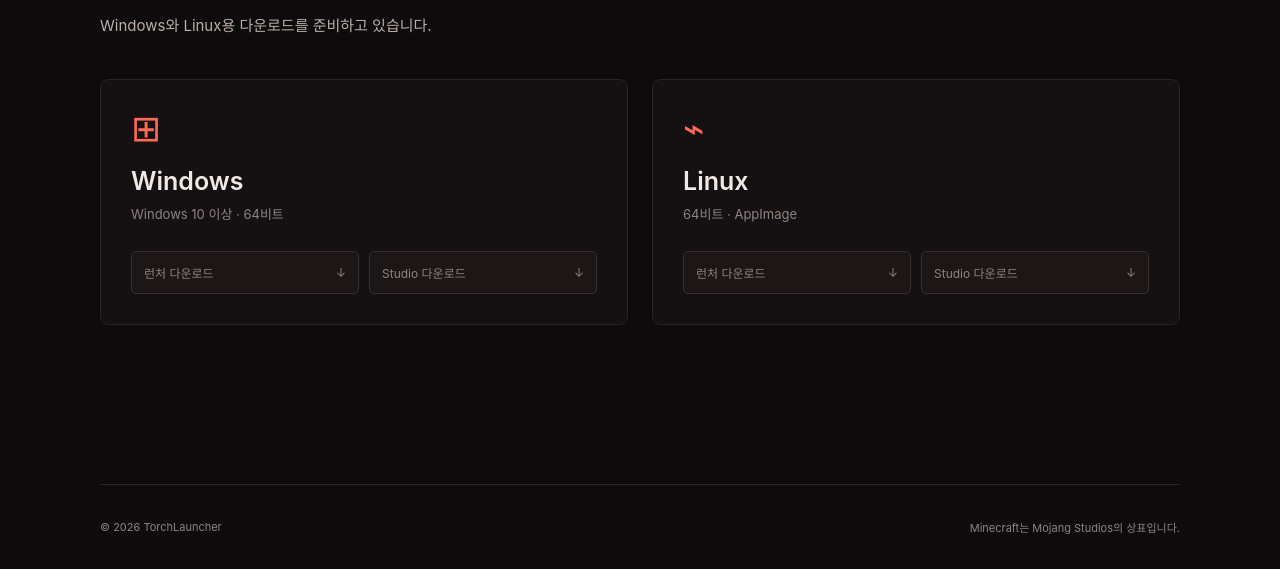
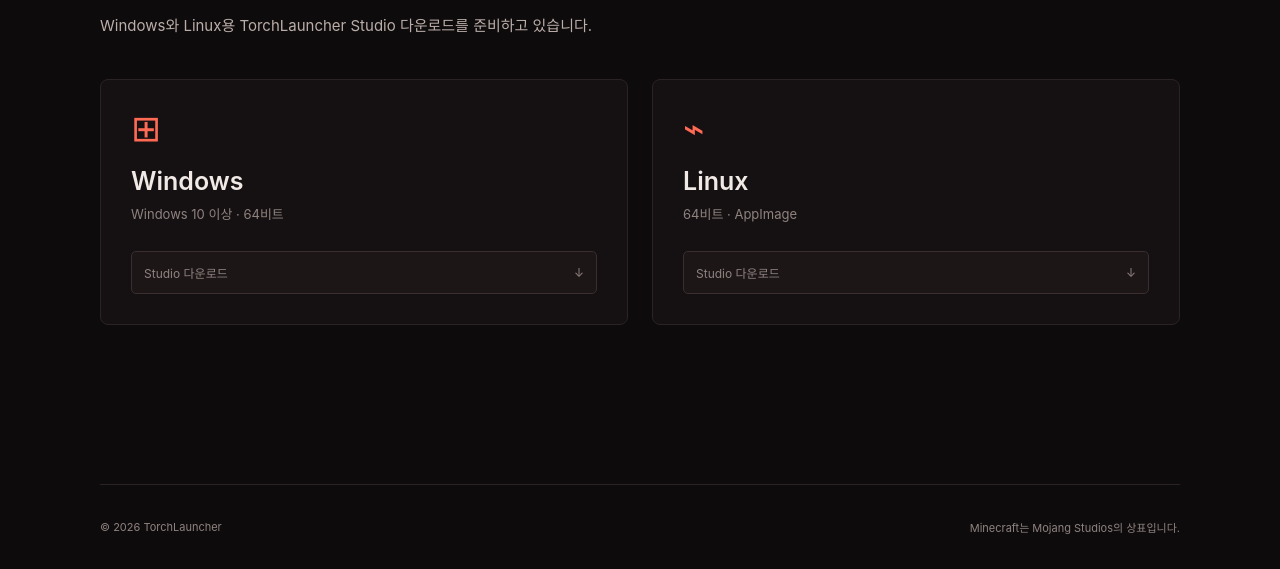
Before and after one commit to jiunkong/TorchLauncherHomepage, a plain HTML site: page download.html in a window 1280 px wide. Shown: the part 231-800 px from the top of the page. Drawn offline with Linux system fonts and the light colour scheme; a web font is replaced by a local one.

Commit message:
fix: offer only Studio downloads

```diff
--- a/download.html
+++ b/download.html
@@ -16,7 +16,7 @@
   <nav aria-label="Main navigation"><a href="index.html" data-ko="홈" data-en="Home">홈</a><a class="active" href="download.html" data-ko="다운로드" data-en="Download">다운로드</a><a href="guide.html" data-ko="가이드" data-en="Guides">가이드</a></nav>
   <button class="language" type="button" aria-label="Switch language">EN</button>
 </header>
-<main class="subpage wrap"><div class="page-heading"><h1 data-ko="다운로드" data-en="Downloads">다운로드</h1><p data-ko="Windows와 Linux용 다운로드를 준비하고 있습니다." data-en="Downloads for Windows and Linux are coming soon.">Windows와 Linux용 다운로드를 준비하고 있습니다.</p></div><div class="download-grid"><article class="download-card"><div class="os-icon">⊞</div><span class="product-index">WINDOWS · X64</span><h2>Windows</h2><p data-ko="Windows 10 이상 · 64비트" data-en="Windows 10 or later · 64-bit">Windows 10 이상 · 64비트</p><div class="download-actions"><button disabled><span data-ko="런처 다운로드" data-en="Launcher download">런처 다운로드</span><span>↓</span></button><button disabled><span data-ko="Studio 다운로드" data-en="Studio download">Studio 다운로드</span><span>↓</span></button></div></article><article class="download-card"><div class="os-icon linux-icon">⌁</div><span class="product-index">LINUX · X64</span><h2>Linux</h2><p data-ko="64비트 · AppImage" data-en="64-bit · AppImage">64비트 · AppImage</p><div class="download-actions"><button disabled><span data-ko="런처 다운로드" data-en="Launcher download">런처 다운로드</span><span>↓</span></button><button disabled><span data-ko="Studio 다운로드" data-en="Studio download">Studio 다운로드</span><span>↓</span></button></div></article></div></main>
+<main class="subpage wrap"><div class="page-heading"><h1 data-ko="다운로드" data-en="Downloads">다운로드</h1><p data-ko="Windows와 Linux용 TorchLauncher Studio 다운로드를 준비하고 있습니다." data-en="TorchLauncher Studio downloads for Windows and Linux are coming soon.">Windows와 Linux용 TorchLauncher Studio 다운로드를 준비하고 있습니다.</p></div><div class="download-grid"><article class="download-card"><div class="os-icon">⊞</div><span class="product-index">WINDOWS · X64</span><h2>Windows</h2><p data-ko="Windows 10 이상 · 64비트" data-en="Windows 10 or later · 64-bit">Windows 10 이상 · 64비트</p><div class="download-actions"><button disabled><span data-ko="Studio 다운로드" data-en="Studio download">Studio 다운로드</span><span>↓</span></button></div></article><article class="download-card"><div class="os-icon linux-icon">⌁</div><span class="product-index">LINUX · X64</span><h2>Linux</h2><p data-ko="64비트 · AppImage" data-en="64-bit · AppImage">64비트 · AppImage</p><div class="download-actions"><button disabled><span data-ko="Studio 다운로드" data-en="Studio download">Studio 다운로드</span><span>↓</span></button></div></article></div></main>
 <footer class="site-footer wrap"><span>© 2026 TorchLauncher</span><span data-ko="Minecraft는 Mojang Studios의 상표입니다." data-en="Minecraft is a trademark of Mojang Studios.">Minecraft는 Mojang Studios의 상표입니다.</span></footer>
 </body>
 </html>
```
